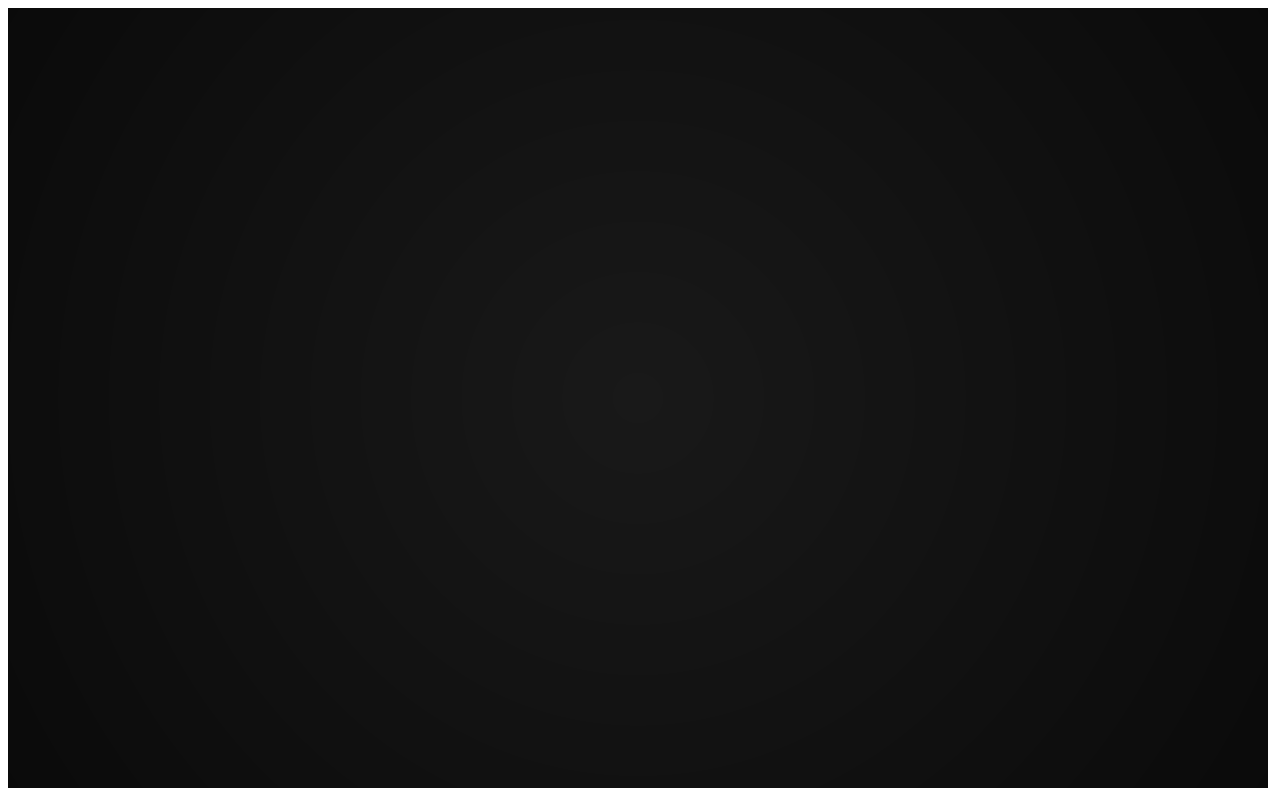
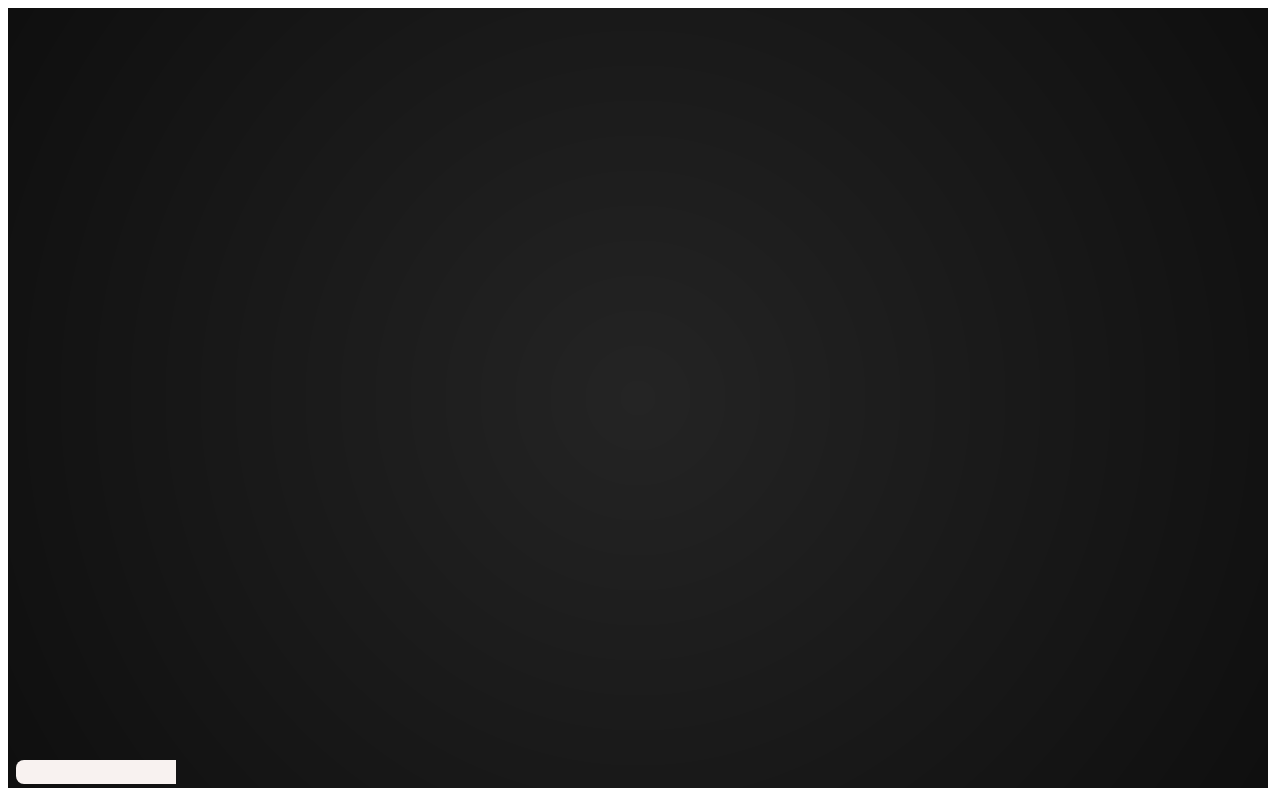
Before and after one commit to mgz42/the_blackboard, a plain HTML site: page index.html in a window 1280 px wide. Drawn offline with Linux system fonts and the light colour scheme.

Commit message:
adding craie

```diff
--- a/index.html
+++ b/index.html
@@ -7,6 +7,7 @@
   <title>Document</title>
 </head>
 <body>
+  <div class="craie"></div>
   <canvas id="blackboard" width="1200" height="900"></canvas>
   <script src="script.js"></script>
 </body>
--- a/script.js
+++ b/script.js
@@ -1,4 +1,18 @@
 const ctx = document.querySelector("#blackboard").getContext("2d");
+const craie = document.querySelector(".craie");
+
+const update_pos_craie = (e) => {
+  // console.log(craie);
+  craie.style.top = (e.clientY - 25) + "px";
+  craie.style.left = e.clientX + "px";
+  craie.style.rotate = "-20deg";
+}
+
+const action_craie = () => {
+  window.addEventListener("mousemove", (e)=>{update_pos_craie(e)});
+}
+
+craie.addEventListener("click", ()=>{action_craie();});
 
 const init = () => {
   window.requestAnimationFrame(draw);
@@ -9,7 +23,7 @@ const draw = () => {
   document.querySelector("#blackboard").height = window.innerHeight -20;
 
   const gradient = ctx.createRadialGradient((window.innerWidth -20)/2, (window.innerHeight -20)/2, 0, (window.innerWidth -20)/2, (window.innerHeight -20)/2, (window.innerWidth -20));
-  gradient.addColorStop(0, "rgba(0,0,0,0.9)");
+  gradient.addColorStop(0, "rgba(0,0,0,0.86)");
   gradient.addColorStop(1, "black");
 
   ctx.fillStyle = gradient;
--- a/style.css
+++ b/style.css
@@ -2,3 +2,12 @@ body{
   margin: 10;
   padding: 0;
 }
+.craie{
+  width: 10rem;
+  background-color: rgb(248, 242, 240);
+  height: 1.5rem;
+  position: fixed;
+  bottom: 1rem;
+  left: 1rem;
+  border-radius: 8px 0 0 8px;
+}
```
